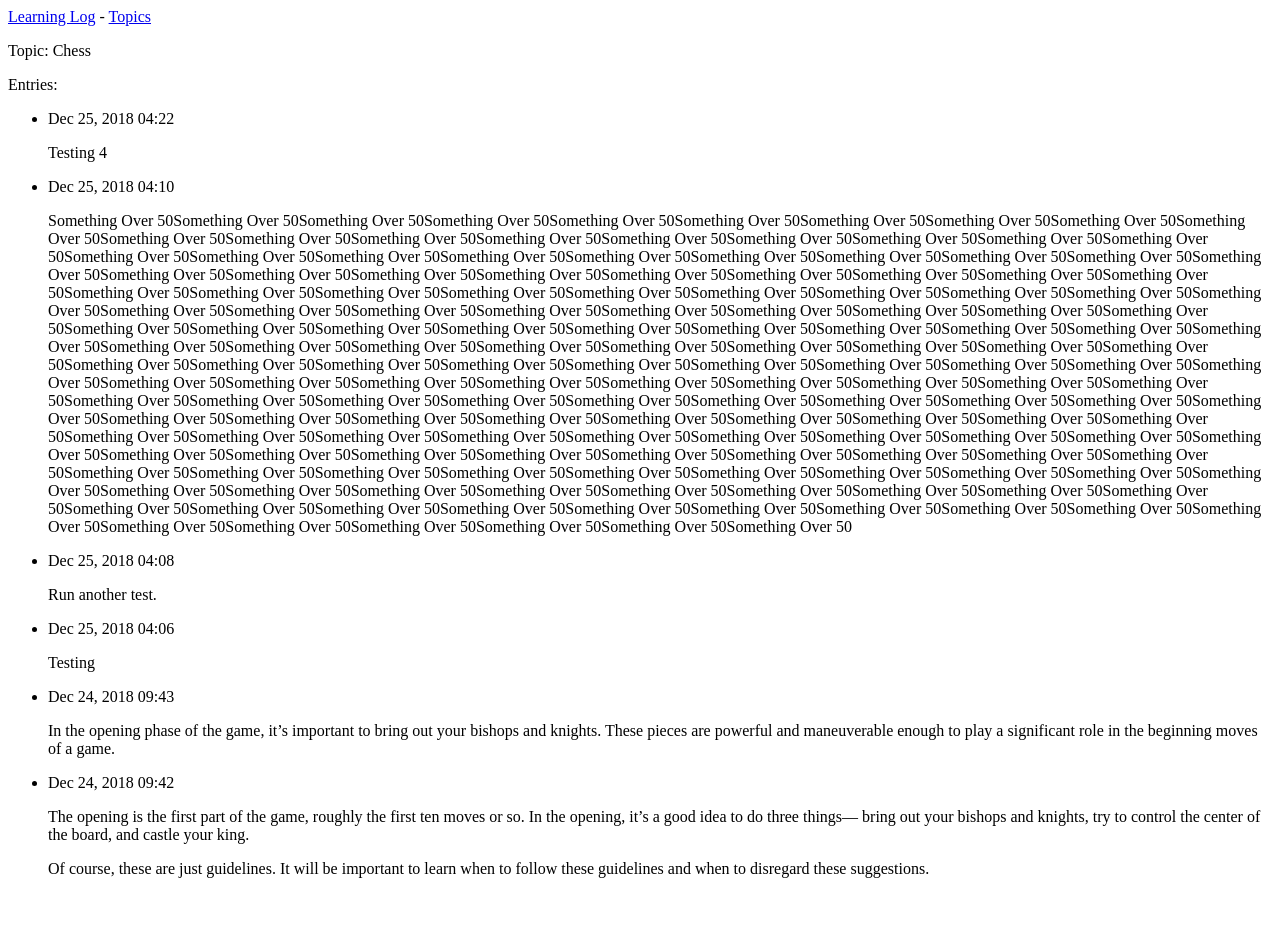
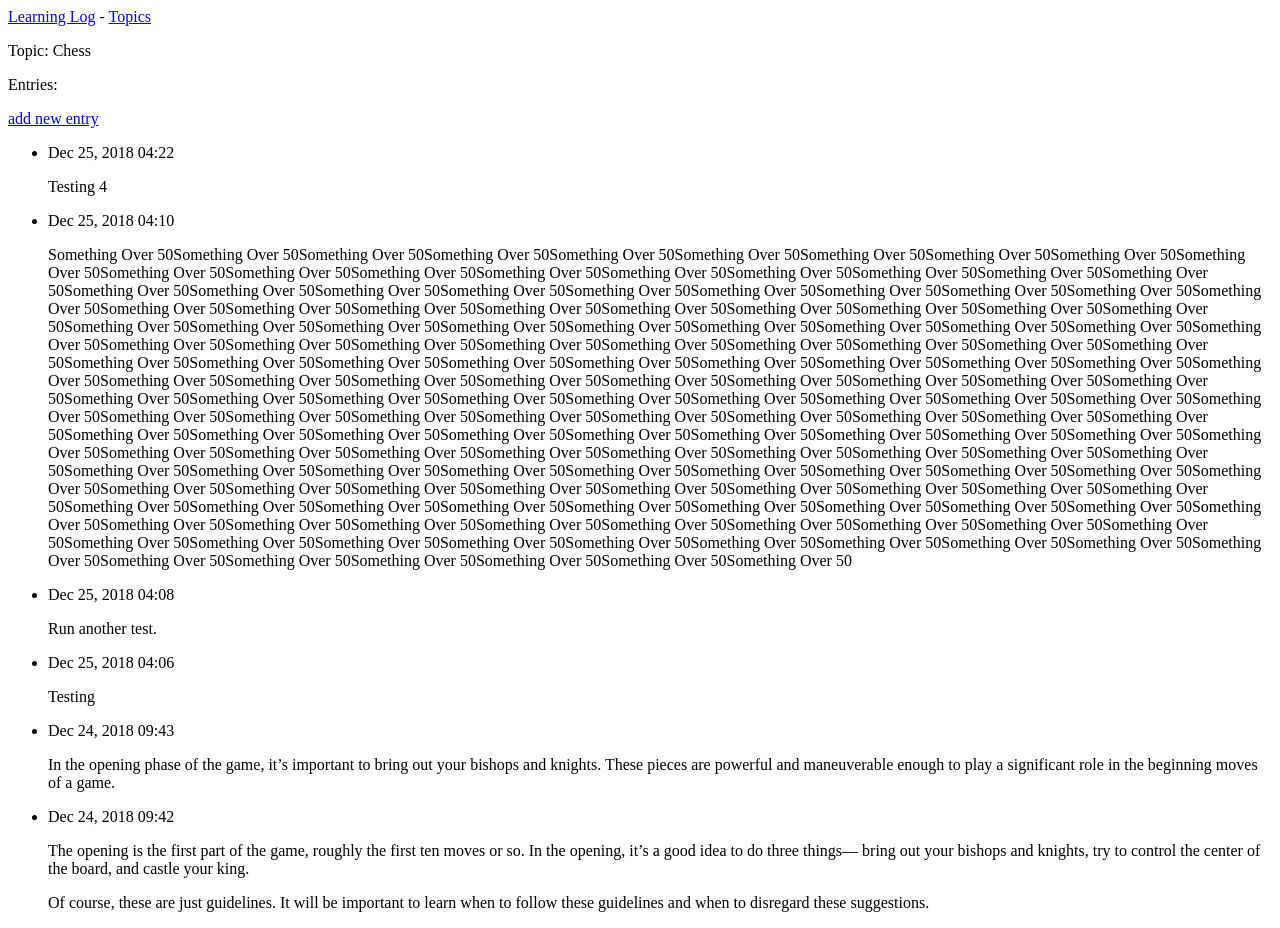
Before and after one commit to KendrickPC/webApps, a Django app: page /topics/1/ in a window 1280 px wide. Before the commit the page ends 878 px from the top, so only its background shows below. Run offline with Django 3.2, Linux system fonts and the light colour scheme; data comes from the database, SQL or seed files in the repository.

Commit message:
new_entry page working properly.

```diff
--- a/learning_log/learning_logs/templates/learning_logs/topic.html
+++ b/learning_log/learning_logs/templates/learning_logs/topic.html
@@ -5,6 +5,9 @@
   <p>Topic: {{ topic }}</p>
 
   <p>Entries:</p>
+  <p>
+    <a href="{% url 'learning_logs:new_entry' topic.id %}">add new entry</a>
+  </p>
   <ul>
   {% for entry in entries %}
     <li>
--- a/learning_log/learning_logs/urls.py
+++ b/learning_log/learning_logs/urls.py
@@ -17,4 +17,7 @@ urlpatterns = [
 
     # Page for adding a new topic.
     path('new_topic/', views.new_topic, name='new_topic'),
+
+    # Page for adding new entry
+    path('new_entry/<int:topic_id>/', views.new_entry, name='new_entry')
 ]
--- a/learning_log/learning_logs/views.py
+++ b/learning_log/learning_logs/views.py
@@ -4,11 +4,13 @@ from django.http import HttpResponseRedirect
 from django.urls import reverse
 
 from .models import Topic
-from .forms import TopicForm
+from .forms import TopicForm, EntryForm
+
 
 def index(request):
     """The home page for Learning Log."""
     return render(request, 'learning_logs/index.html')
+
 
 def topics(request):
     """Show all topics."""
@@ -16,12 +18,14 @@ def topics(request):
     context = {'topics': topics}
     return render(request, 'learning_logs/topics.html', context)
 
+
 def topic(request, topic_id):
     """Show a single topic, and all its entries."""
     topic = Topic.objects.get(id=topic_id)
     entries = topic.entry_set.order_by('-date_added')
     context = {'topic': topic, 'entries': entries}
     return render(request, 'learning_logs/topic.html', context)
+
 
 def new_topic(request):
     """Add a new topic."""
@@ -37,3 +41,24 @@ def new_topic(request):
 
     context = {'form': form}
     return render(request, 'learning_logs/new_topic.html', context)
+
+
+def new_entry(request, topic_id):
+    """ Add a new entry for a particular topic. """
+    topic = Topic.objects.get(id=topic_id)
+
+    if request.method != 'POST':
+        # No data submitted; create a blank form.
+        form = EntryForm()
+    else:
+        # POST data submitted; process data.
+        form = EntryForm(data=request.POST)
+        if form.is_valid():
+            new_entry = form.save(commit=False)
+            new_entry.topic = topic
+            new_entry.save()
+            return HttpResponseRedirect(reverse('learning_logs:topic',
+                                        args=[topic_id]))
+
+    context = {'topic': topic, 'form': form}
+    return render(request, 'learning_logs/new_entry.html', context)
```
Also changed, not shown: learning_log/learning_logs/templates/learning_logs/new_entry.html (added, +14 -0 lines), learning_log/learning_logs/forms.py (line endings or trailing spaces).
